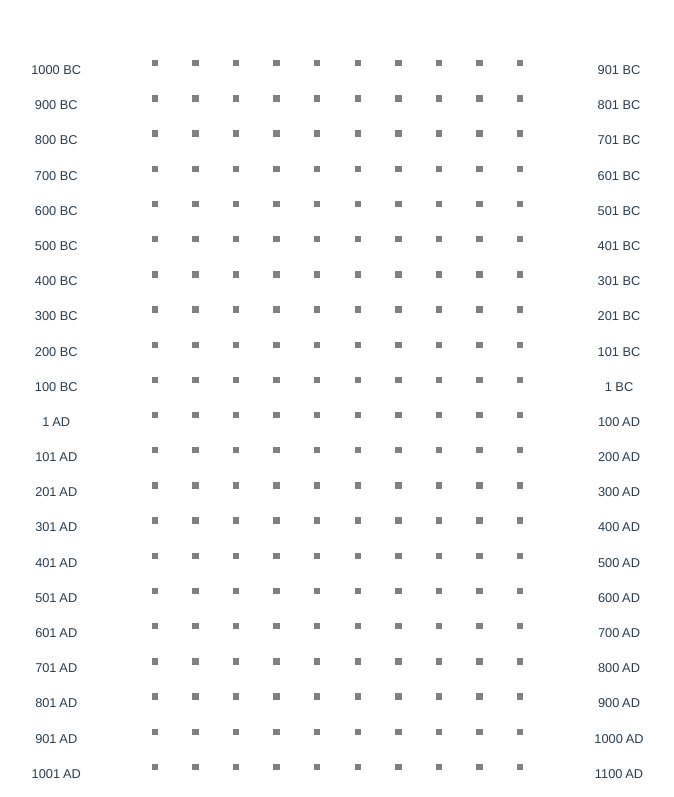
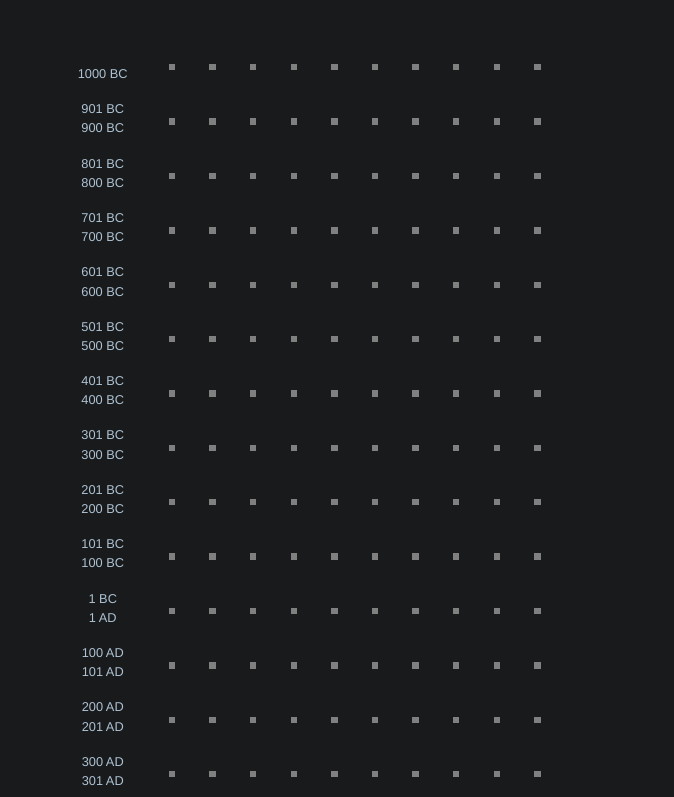
Before and after one commit to tarunjain3/Challenge-PersonLifespan, a Vue app: page /#/ in a window 1280 px wide. Shown: the top 797 px of the page, without its empty margins (292-966 px from the left). Built offline with nearby package versions, Linux system fonts and the light colour scheme; no server answers.

Commit message:
background-Styling

```diff
--- a/src/App.vue
+++ b/src/App.vue
@@ -1,9 +1,9 @@
 <template>
   <div id="app">
-    <div id="nav">
-      <!-- <router-link to="/">Home</router-link> -->
-      <!-- <router-link to="/about">About</router-link> -->
-    </div>
+    <!-- <div id="nav">
+      <router-link to="/">Home</router-link>
+      <router-link to="/about">About</router-link>
+    </div> -->
     <router-view />
   </div>
 </template>
--- a/src/views/HomePage.vue
+++ b/src/views/HomePage.vue
@@ -1,6 +1,7 @@
 <template>
-  <div class="container" style="font-size : 1vw">
-    <div class="mar">
+  <div class="bodyStyle">
+    <div class="container" style="font-size: 1vw">
+      <div>
         <div v-for="rowIndex in 10" :key="rowIndex.id">
           <div class="row">
             <div class="col-sm-2">
@@ -38,10 +39,11 @@
           </div>
         </div>
       </div>
-    <div>
+      <div class="pt-5">
         <h1>
           {{ personName }}
         </h1>
+      </div>
     </div>
   </div>
 </template>
@@ -157,7 +159,10 @@ export default {
   width: 0.5vw;
   background-color: grey;
 }
-.mar{
-  margin-left:18%;
+.bodyStyle{
+  background-color: rgb(24, 26, 27);
+  color: rgb(174, 194, 211);
+  padding: 5% 27%;
+
 }
 </style>
```
Lines whose indentation alone changed are shown as unchanged.
